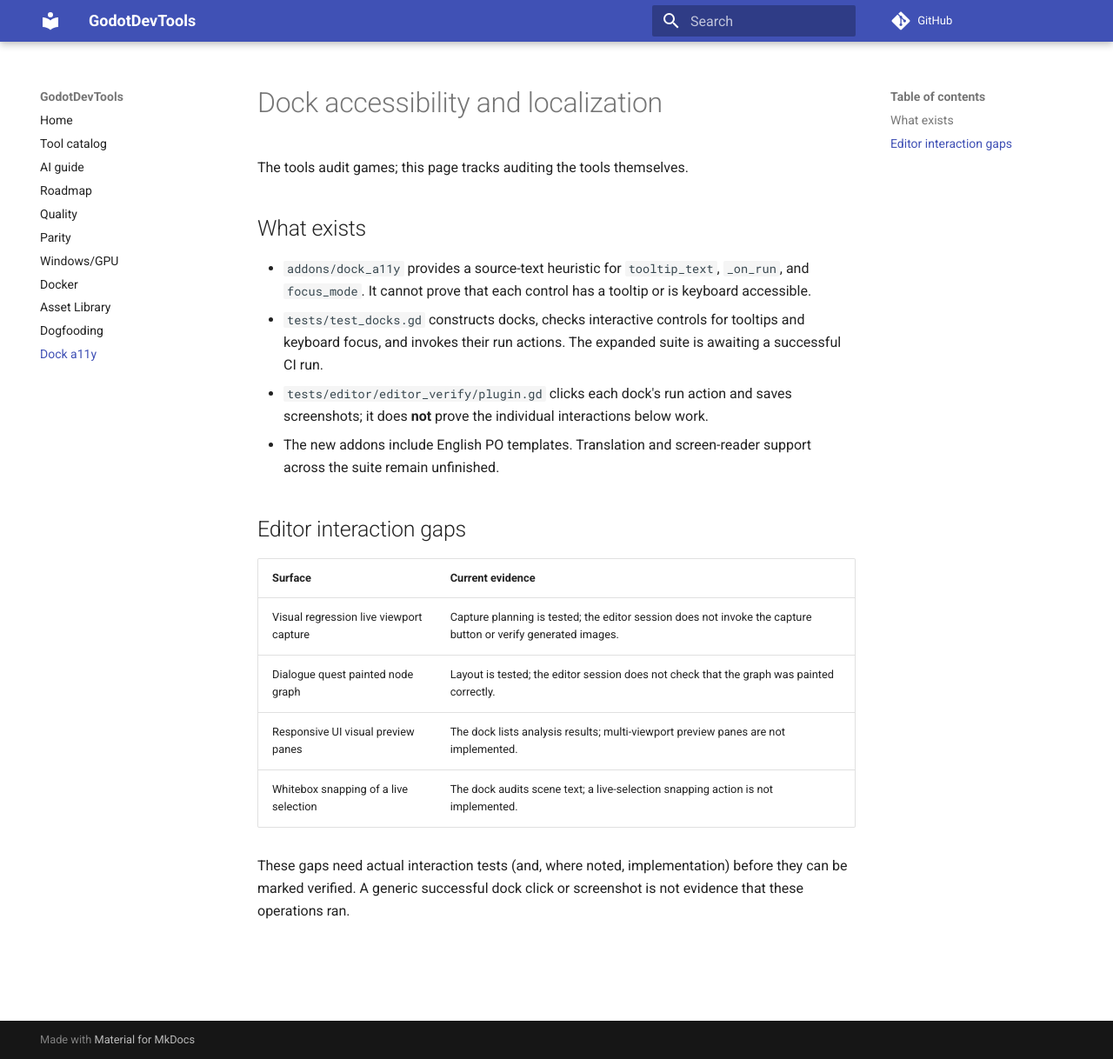
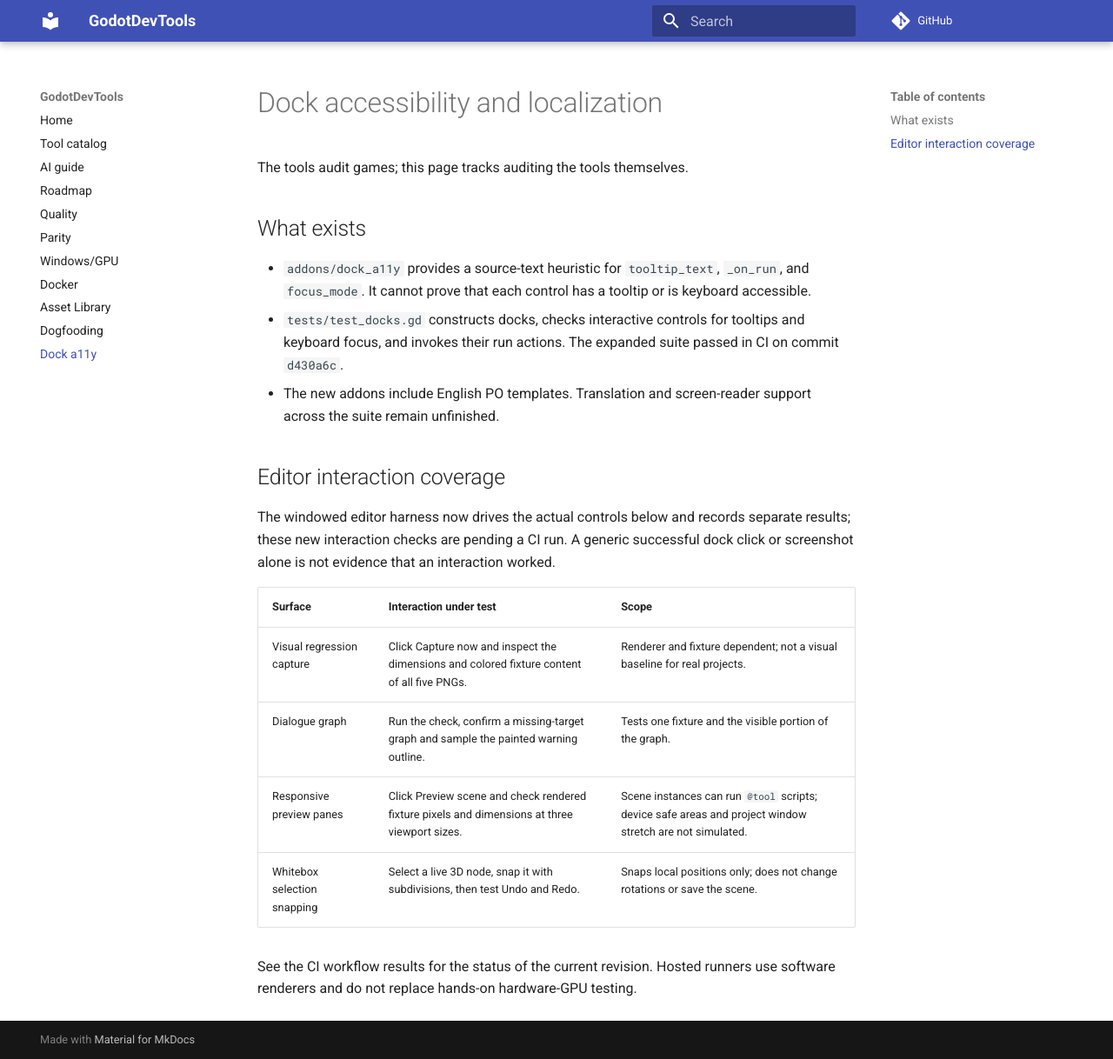
Before and after one commit to SeanShaffer88/GodotDevTools, an MkDocs documentation site: the page built from docs/DOCK_A11Y.md, in a window 1280 px wide and 1218 px high. Shown: the whole window at 87% size. Built offline with MkDocs 1.6.1 and Material for MkDocs 9.7.7, drawn with Linux system fonts in a browser that asks for light colours; comment, search, counter and statistics services are not loaded.

Commit message:
Add responsive previews and undoable selection snapping
Co-authored-by: arena-agent <297053741+arena-agent@users.noreply.github.com>

```diff
--- a/docs/DOCK_A11Y.md
+++ b/docs/DOCK_A11Y.md
@@ -5,17 +5,18 @@
 ## What exists
 
 - `addons/dock_a11y` provides a source-text heuristic for `tooltip_text`, `_on_run`, and `focus_mode`. It cannot prove that each control has a tooltip or is keyboard accessible.
-- `tests/test_docks.gd` constructs docks, checks interactive controls for tooltips and keyboard focus, and invokes their run actions. The expanded suite is awaiting a successful CI run.
-- `tests/editor/editor_verify/plugin.gd` clicks each dock's run action and saves screenshots; it does **not** prove the individual interactions below work.
+- `tests/test_docks.gd` constructs docks, checks interactive controls for tooltips and keyboard focus, and invokes their run actions. The expanded suite passed in CI on commit `d430a6c`.
 - The new addons include English PO templates. Translation and screen-reader support across the suite remain unfinished.
 
-## Editor interaction gaps
+## Editor interaction coverage
 
-| Surface | Current evidence |
-|---|---|
-| Visual regression live viewport capture | Capture planning is tested; the editor session does not invoke the capture button or verify generated images. |
-| Dialogue quest painted node graph | Layout is tested; the editor session does not check that the graph was painted correctly. |
-| Responsive UI visual preview panes | The dock lists analysis results; multi-viewport preview panes are not implemented. |
-| Whitebox snapping of a live selection | The dock audits scene text; a live-selection snapping action is not implemented. |
+The windowed editor harness now drives the actual controls below and records separate results; these new interaction checks are pending a CI run. A generic successful dock click or screenshot alone is not evidence that an interaction worked.
 
-These gaps need actual interaction tests (and, where noted, implementation) before they can be marked verified. A generic successful dock click or screenshot is not evidence that these operations ran.
+| Surface | Interaction under test | Scope |
+|---|---|---|
+| Visual regression capture | Click Capture now and inspect the dimensions and colored fixture content of all five PNGs. | Renderer and fixture dependent; not a visual baseline for real projects. |
+| Dialogue graph | Run the check, confirm a missing-target graph and sample the painted warning outline. | Tests one fixture and the visible portion of the graph. |
+| Responsive preview panes | Click Preview scene and check rendered fixture pixels and dimensions at three viewport sizes. | Scene instances can run `@tool` scripts; device safe areas and project window stretch are not simulated. |
+| Whitebox selection snapping | Select a live 3D node, snap it with subdivisions, then test Undo and Redo. | Snaps local positions only; does not change rotations or save the scene. |
+
+See the CI workflow results for the status of the current revision. Hosted runners use software renderers and do not replace hands-on hardware-GPU testing.
```
Also changed, not shown: CHANGELOG.md (+1 -1 lines), QUALITY.md (+2 -2 lines), README.md (+1 -1 lines), addons/responsive_ui/README.md (+4 -2 lines), addons/whitebox/README.md (+4 -2 lines), 7 other files.
